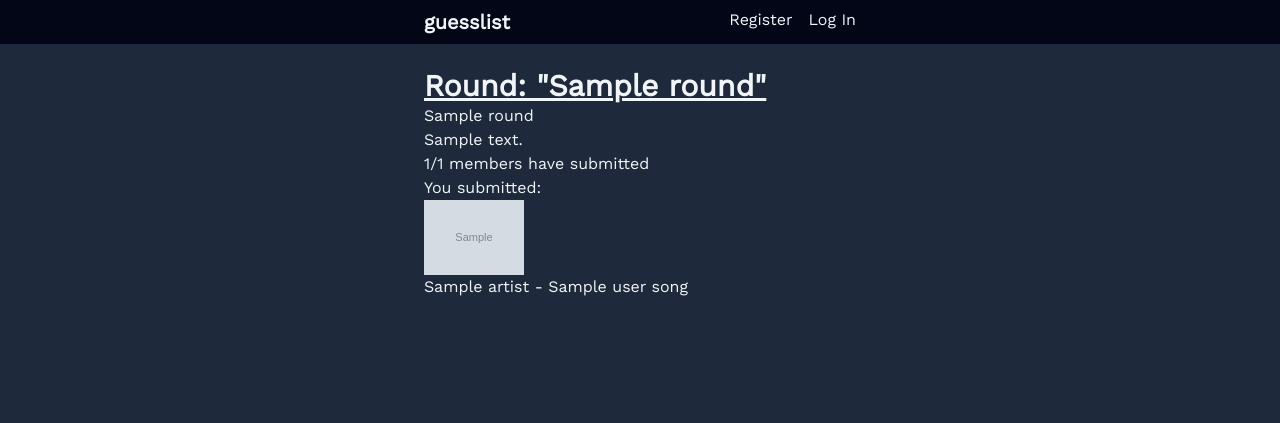
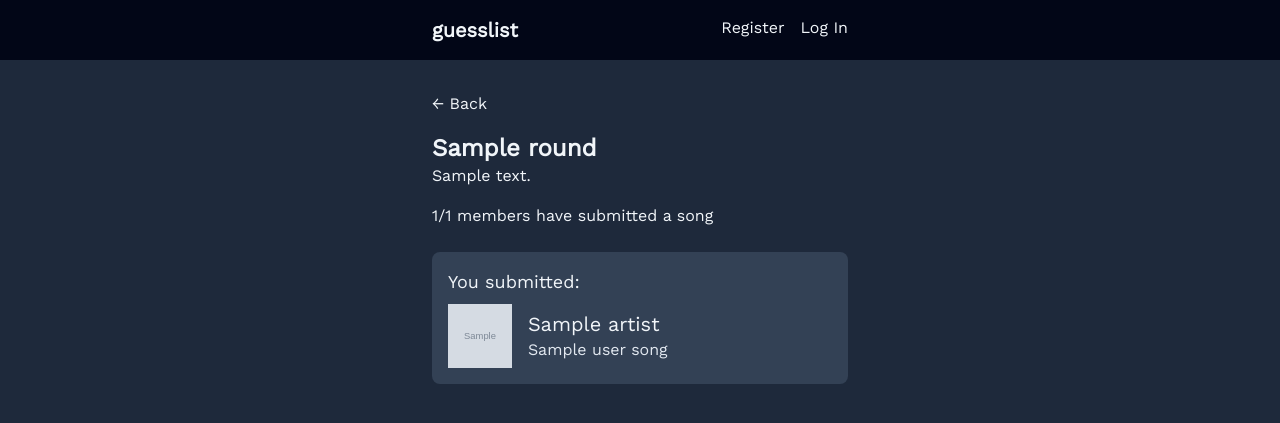
Before and after one commit to jaholgate/guesslist-public, a Flask app: template guesslist/templates/round/view.html in a window 1280 px wide. Shown: the top 423 px of the page. Run offline with Flask 3, Linux system fonts and the light colour scheme; the template is opened without the code that fills it: most values are stand-ins (such as "Sample title", 1, 10 or a date in 2020); grey boxes marked "Sample" are stand-in pictures; style sheets or scripts are compiled from the project's sources.

Commit message:
Styled round view page
Former-commit-id: c145f407ccc090355104de66b6356afd7fdaad65

```diff
--- a/guesslist/round.py
+++ b/guesslist/round.py
@@ -149,6 +149,7 @@ def view(id):
         round_points=round_points,
         song_count=song_count,
         club_users_count=club_users_count,
+        guess_count=guess_count,
     )
 
 
--- a/guesslist/templates/base.html
+++ b/guesslist/templates/base.html
@@ -16,7 +16,7 @@
 </head>
 <body class="bg-slate-800 text-slate-100">
     <header class="bg-slate-950 mb-4">
-        <nav class="max-w-md mx-auto flex justify-between p-2">
+        <nav class="max-w-md mx-auto flex justify-between p-4">
             <h1 class="text-xl font-bold">
                 <a href='{{ url_for("index.index") }}'>guesslist</a>
             </h1>
@@ -36,11 +36,9 @@
             </ul>
         </nav>
     </header>
-    <main class="max-w-md mx-auto bg-slate-800 p-2">
-        <header>
-            {% block header %}
-            {% endblock header %}
-        </header>
+    <main class="max-w-md mx-auto bg-slate-800 p-4">
+        {% block header %}
+        {% endblock header %}
         {% for message in get_flashed_messages() %}<div class="flash">{{ message }}</div>{% endfor %}
         {% block content %}
         {% endblock content %}
--- a/guesslist/templates/club/leaderboard.html
+++ b/guesslist/templates/club/leaderboard.html
@@ -8,7 +8,7 @@
     </h1>
 {% endblock header %}
 {% block content %}
-    <h2 class="text-l my-4">{{ club.name }}</h2>
+    <h2 class="text-lg my-4">{{ club.name }}</h2>
     <table class="table-auto w-full text-left border-collapse border border-slate-600">
         <tr class="bg-slate-700">
             <th class="border border-slate-600 p-2">Player</th>
--- a/guesslist/templates/club/manage.html
+++ b/guesslist/templates/club/manage.html
@@ -9,7 +9,7 @@
 {% endblock header %}
 {% block content %}
     <div class="bg-slate-700 mb-4 p-4 rounded-lg">
-        <h3 class="text-l font-bold mb-4">Manage rounds</h3>
+        <h3 class="text-lg font-bold mb-4">Manage rounds</h3>
         <ul>
             <li class="grow">
                 <a class="btn-primary" href='{{ url_for("round.add") }}'>Add round</a>
@@ -24,7 +24,7 @@
         </ul>
     </div>
     <div class="bg-slate-700 mb-4 p-4 rounded-lg">
-        <h3 class="text-l font-bold mb-4">Rename club</h3>
+        <h3 class="text-lg font-bold mb-4">Rename club</h3>
         <form method="post">
             <label class="block mb-2" for="title">Club name</label>
             <input class="form-input w-full rounded-lg mb-4 text-slate-800"
--- a/guesslist/templates/round/view.html
+++ b/guesslist/templates/round/view.html
@@ -1,132 +1,169 @@
 {% extends "base.html" %}
 {% block header %}
-    <h1 class="text-3xl font-bold underline">
+    <a class="hover:underline" href='{{ url_for("index.index") }}'>← Back</a>
+    <div class="my-4">
+        <h1 class="text-2xl font-bold">
             {% block title %}
-            Round: "{{ round['name'] }}"
+                {{ round['name'] }}
             {% endblock title %}
         </h1>
+        <p>{{ round['description'] }}</p>
+    </div>
 {% endblock header %}
 {% block content %}
-    <h1>{{ round['name'] }}</h1>
-    <p>{{ round['description'] }}</p>
     {% if round['status'] == "pending" %}<p>This round is not open yet.</p>{% endif %}
     {% if round['status'] == "open_for_songs" %}
-        <p>{{ song_count }}/{{ club_users_count }} members have submitted</p>
+        <p>{{ song_count }}/{{ club_users_count }} members have submitted a song</p>
     {% endif %}
-    <!-- If current round and all songs submitted -->
     {% if round['status'] == "open_for_guesses" or round['status'] == "complete" %}
-        <h3>Listen to playlist:</h3>
-        <a href="{{ round['playlist_url'] }}">Playlist link</a>
+        <a class="btn-primary"
+           href="{{ round['playlist_url'] }}"
+           target="_blank">Listen to playlist</a>
     {% endif %}
     {% if (round['status'] == "open_for_songs" and user_song) or  round['status'] == "open_for_guesses" %}
-        <!-- If user has submitted -->
-        <!-- Show submitted song -->
-        <h3>You submitted:</h3>
-        <img src="{{ user_song['image_url'] }}" alt="" width="100" height="100" />
-        <p>
-            <a href="https://open.spotify.com/track/{{ user_song['spotify_track_id'] }}">{{ user_song["artist"] }} - {{ user_song["name"] }}</a>
-        </p>
+        <div class="bg-slate-700 mb-4 p-4 rounded-lg mt-6">
+            <h3 class="text-lg">You submitted:</h3>
+            <div class="flex items-center mt-2 space-x-4">
+                <div class="shrink-0">
+                    <a href="https://open.spotify.com/track/{{ user_song['spotify_track_id'] }}"
+                       target="_blank">
+                        <img class="h-16 w-16"
+                             src="{{ user_song['image_url'] }}"
+                             alt='Cover artwork for {{ user_song["name"] }}'
+                             width="100"
+                             height="100" />
+                    </a>
+                </div>
+                <div>
+                    <div class="text-xl font-medium">{{ user_song["artist"] }}</div>
+                    <p class="text-slate-200">{{ user_song["name"] }}</p>
+                </div>
+            </div>
+        </div>
     {% endif %}
-    <!-- If user has not submitted -->
-    <!-- Show song submit form -->
     {% if round['status'] == "open_for_songs" and not user_song %}
-        <h3>Submit your song</h3>
+        <div class="bg-slate-700 mt-6 p-4 rounded-lg">
+            <h3 class="text-xl font-bold mb-4">Submit your song</h3>
             <form action="{{ url_for('round.submit', id=round['id']) }}" method="post">
-            <label for="spotify_track_url">Spotify track URL</label>
-            <input name="spotify_track_url"
+                <label class="text-lg" for="spotify_track_url">Spotify track URL</label>
+                <input class="form-input w-full rounded-lg mt-2 text-slate-800"
+                       name="spotify_track_url"
                        id="spotify_track_url"
                        value="{{ request.form['spotify_track_url'] }}"
                        required />
-            <p>E.g.</p>
-            <p>https://open.spotify.com/track/7igDDKaYTMkV5xbse143IW</p>
-            <p>https://open.spotify.com/track/4QQEzkxcONBthDLfzqIh9S?si=29b08f1ed89646f5</p>
-            <input type="submit" value="Submit" />
+                <p class="text-xs mt-2">E.g. https://open.spotify.com/track/7igDDKaYTMkV5xbse143IW</p>
+                <input class="btn-primary mt-4 w-full" type="submit" value="Submit" />
             </form>
+        </div>
     {% endif %}
-    <!-- round['status'] == "open_for_songs" -->
-    <!-- If current round and all songs submitted -->
     {% if round['status'] == "open_for_guesses" %}
+        <p>{{ guess_count }}/{{ club_users_count }} members have submitted their guesses</p>
         {% if user_guess %}
             <p>You have submitted your guesses</p>
         {% else %}
-            <!-- Show songs and guess form -->
-            <h3>Submit your guesses</h3>
+            <h3 class="text-xl mt-6">Submit your guesses</h3>
             <form id="guess-form"
                   action="{{ url_for('round.guess', id=round['id']) }}"
                   method="post">
                 {% for song in songs_except_own %}
-                    <a href="https://open.spotify.com/track/{{ song['spotify_track_id'] }}">
-                        <img src="{{ song['image_url'] }}" alt="" width="100" height="100" />
-                        <p>{{ song["artist"] }} - {{ song["name"] }}</p>
+                    <div class="bg-slate-700 mt-4 p-4 rounded-lg">
+                        <div class="flex items-center space-x-4">
+                            <div class="shrink-0">
+                                <a href="https://open.spotify.com/track/{{ song['spotify_track_id'] }}"
+                                   target="_blank">
+                                    <img class="h-16 w-16"
+                                         src="{{ song['image_url'] }}"
+                                         alt='Cover artwork for {{ song["name"] }}'
+                                         width="100"
+                                         height="100" />
                                 </a>
-                    <!-- If the user submitted the song, confirm this to them -->
-                    {% if song['user_id'] == g.user['id'] %}
-                        <p>You submitted this!</p>
-                    {% else %}
-                        <!-- Otherwise, show the guess form -->
+                            </div>
+                            <div>
+                                <div class="text-xl font-medium">{{ song["artist"] }}</div>
+                                <p class="text-slate-200">{{ song["name"] }}</p>
+                            </div>
+                        </div>
                         <fieldset class="guess-form__fieldset">
                             <input class="guess-form__input"
                                    type="hidden"
                                    name="song-id"
                                    value="{{ song['id'] }}" />
-                            <label for="user-id">Who submitted this?</label>
-                            <select class="guess-form__input" name="user-id">
-                                <option selected disabled>Select:</option>
-                                <!-- Add an option for each user except the current user, so they can't guess themself -->
+                            <label class="block mt-4 mb-2" for="user-id">Who submitted this?</label>
+                            <select class="select w-full rounded-lg text-slate-800 guess-form__input"
+                                    name="user-id">
+                                <option class="text-slate-800" selected disabled>Select:</option>
                                 {% for user in users %}
-                                    {% if user['id'] != g.user['id'] %}<option>{{ user['username'] }}</option>{% endif %}
+                                    {% if user['id'] != g.user['id'] %}<option class="text-slate-800">{{ user['username'] }}</option>{% endif %}
                                 {% endfor %}
                             </select>
-                            <label for="comment">Comment</label>
-                            <input class="guess-form__input" type="text" name="comment" />
+                            <label class="block mt-4 mb-2" for="comment">Comment</label>
+                            <input class="form-input w-full text-slate-800 rounded-lg guess-form__input"
+                                   type="text"
+                                   name="comment" />
                             <input class="guess-form__input--all-values"
                                    type="hidden"
                                    name="{{ loop.index }}"
                                    value="" />
                         </fieldset>
-                    {% endif %}
+                    </div>
                 {% endfor %}
-                <button class="guess-form__button">Submit guesses</button>
+                <button class="btn-primary mt-6 w-full guess-form__button">Submit guesses</button>
             </form>
-            <!-- Script to process guess form values -->
             <script type="text/javascript" src="/static/guess.js"></script>
         {% endif %}
     {% endif %}
-    <!-- If all guesses submitted -->
     {% if round['status'] == "complete" %}
-        <p>Round complete!</p>
-        <!-- Show guesses, answers, comments, scores -->
+        <p class="my-4">Round complete!</p>
         {% for song in songs %}
-            <a href="https://open.spotify.com/track/{{ song['spotify_track_id'] }}">
-                <img src="{{ song['image_url'] }}" alt="" width="100" height="100" />
-                <p>{{ song["artist"] }} - {{ song["name"] }}</p>
+            <div class="bg-slate-700 mb-4 p-4 rounded-lg">
+                <div class="flex items-center space-x-4">
+                    <div class="shrink-0">
+                        <a href="https://open.spotify.com/track/{{ song['spotify_track_id'] }}"
+                           target="_blank">
+                            <img class="h-16 w-16"
+                                 src="{{ song['image_url'] }}"
+                                 alt='Cover artwork for {{ song["name"] }}'
+                                 width="100"
+                                 height="100" />
                         </a>
-            <p>Submitted by: {{ song ["username"] }}</p>
+                    </div>
+                    <div>
+                        <div class="text-xl font-medium">{{ song["artist"] }}</div>
+                        <p class="text-slate-200">{{ song["name"] }}</p>
+                    </div>
+                </div>
+                <p class="mt-4">
+                    Submitted by: <span class="font-bold">{{ song ["username"] }}</span>
+                </p>
                 <ul>
                     {% for guess in guesses %}
                         {% if guess['song_id'] == song['id'] %}
-                        <li>
-                            <strong>{{ guess.username }}</strong> guessed <strong>{{ guess.guess_username }}</strong>
-                            {% if guess['guess_user_id'] == song['user_id'] %}+1{% endif %}
-                            {% if guess['comment'] %}
-                                <br />
-                                "{{ guess.comment }}"
+                            <li class="mt-6">
+                                <div class="flex items-center justify-between">
+                                    <p>
+                                        <span class="font-bold">{{ guess.username }}</span> guessed <span class="font-bold">{{ guess.guess_username }}</span>
+                                    </p>
+                                    {% if guess['guess_user_id'] == song['user_id'] %}
+                                        <div class="text-xl font-bold p-1 w-8 h-8 rounded-full text-center">+1</div>
                                     {% endif %}
+                                </div>
+                                {% if guess['comment'] %}<p class="italic">{{ guess.comment }}</p>{% endif %}
                             </li>
                         {% endif %}
                     {% endfor %}
                 </ul>
+            </div>
         {% endfor %}
-        <h3>Points for this round</h3>
-        <table>
-            <tr>
-                <th>Player</th>
-                <th>Points</th>
+        <h3 class="text-xl font-bold mt-10">Points for this round</h3>
+        <table class="table-auto w-full text-left border-collapse border border-slate-600 mt-4">
+            <tr class="bg-slate-700">
+                <th class="border border-slate-600 p-2">Player</th>
+                <th class="border border-slate-600 p-2 text-right">Score</th>
             </tr>
             {% for user in round_points %}
                 <tr>
-                    <td>{{ user['username'] }}</td>
-                    <td>{{ user['points'] }}</td>
+                    <td class="border border-slate-600 p-2">{{ user['username'] }}</td>
+                    <td class="border border-slate-600 p-2 text-right">{{ user['points'] }}</td>
                 </tr>
             {% endfor %}
         </table>
```
Lines whose indentation alone changed are shown as unchanged.
